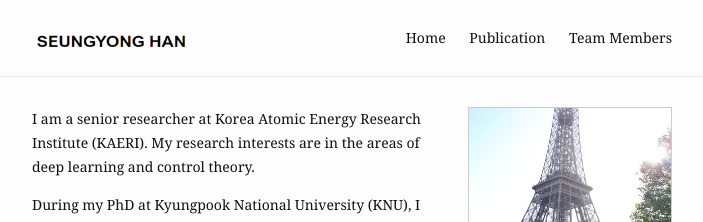
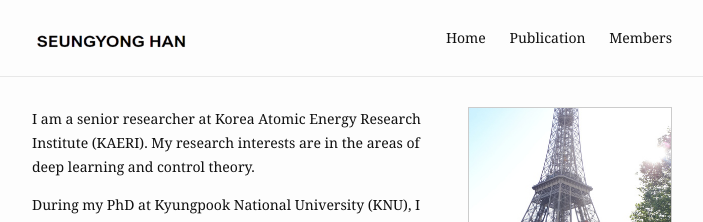
Before and after one commit to seungyong-han/seungyong-han.github.io, a Jekyll site: the page built from index.md, in a window 1280 px wide. Shown: the top 222 px of the page, without its empty margins (288-991 px from the left). Built offline with Jekyll 4.4.1, drawn with Linux system fonts in a browser that asks for light colours.

Commit message:
Update _config.yml

```diff
--- a/_config.yml
+++ b/_config.yml
@@ -14,7 +14,7 @@ header:
     - name: Home
       slug: /
     - name: Publication
-    - name: Team Members
+    - name: Members
 
 footer:
   contact:
```
